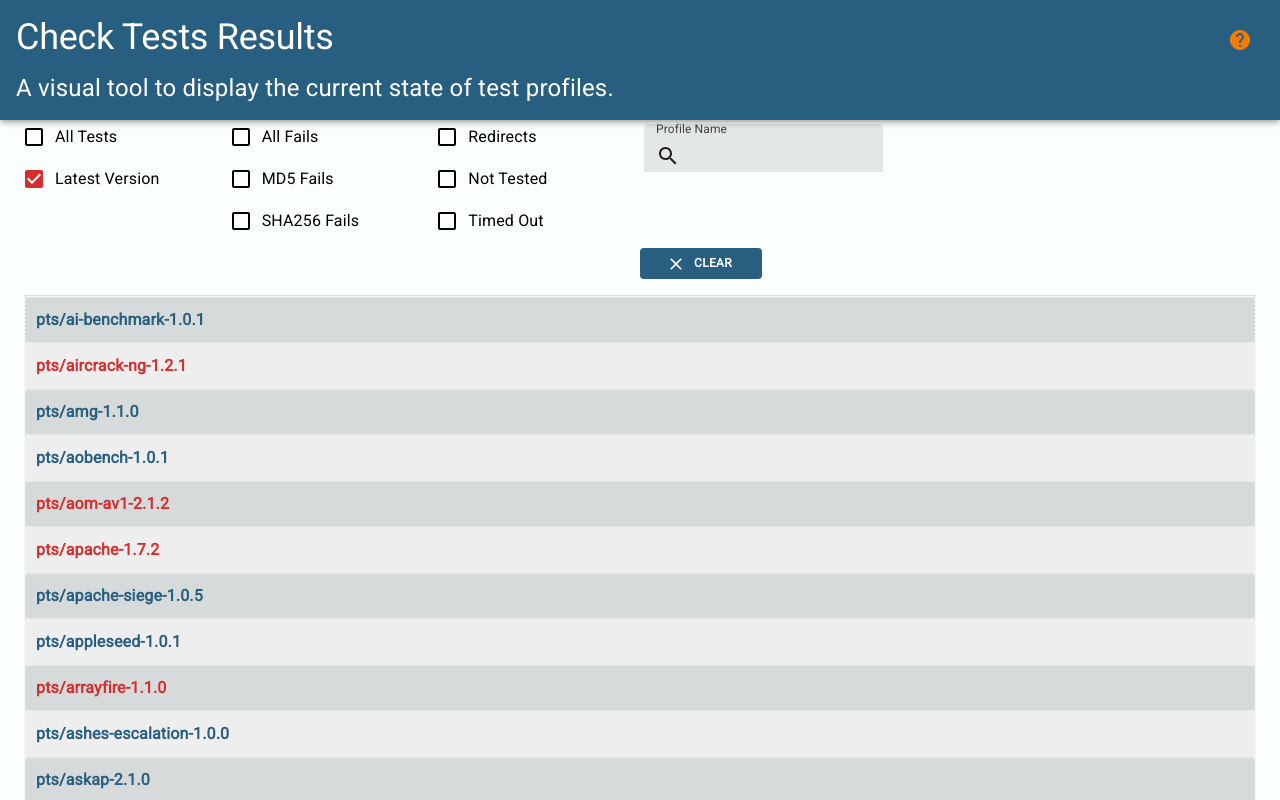
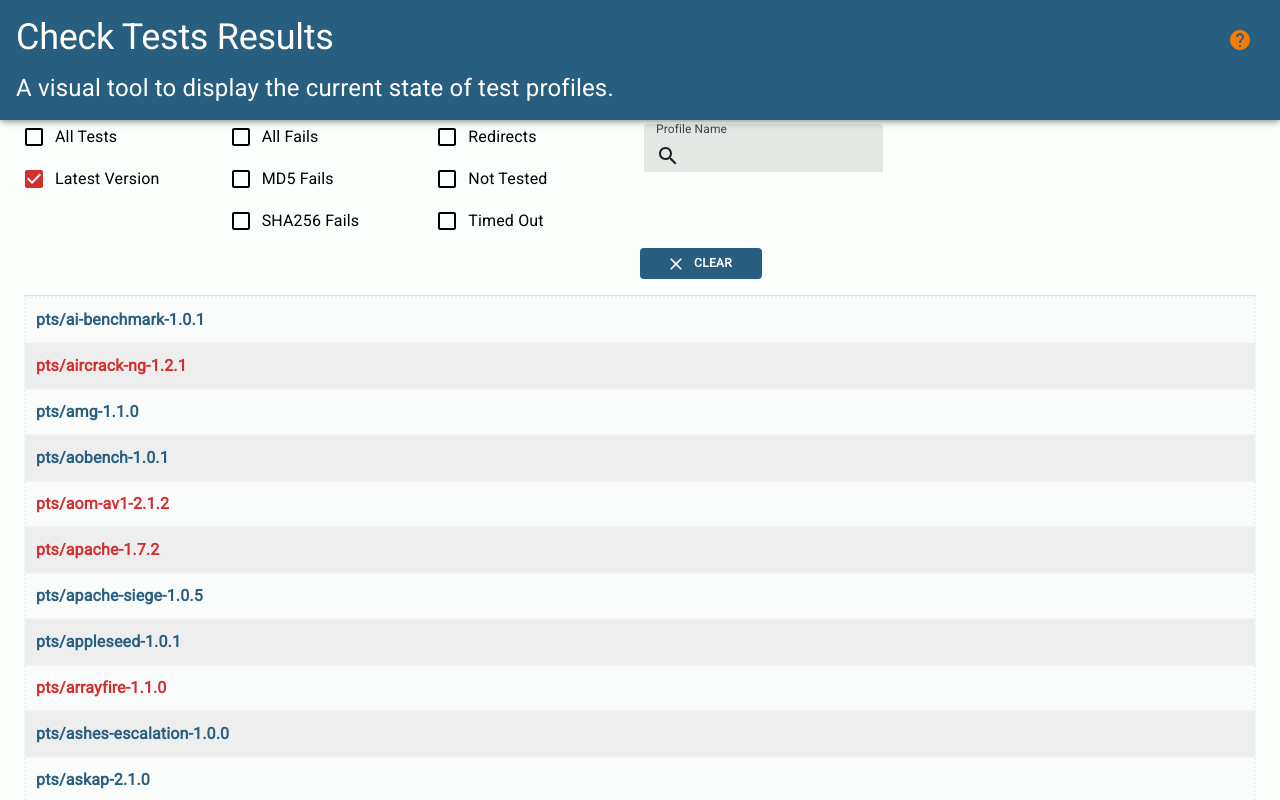
Before and after one commit to tippettj/phoronix-stats, a React (Create React App) app: page / in a window 1280 px wide. Shown: the top 800 px of the page. Built offline with nearby package versions, Linux system fonts and the light colour scheme.

Commit message:
[theme] Updated contrast

```diff
--- a/src/components/theme.js
+++ b/src/components/theme.js
@@ -23,10 +23,12 @@ export const theme = createMuiTheme({
             secondary: "#424242",
         },
         grey: {
-            100 : "#d6dada",
+            // 100 : "#d6dada",
+            100 : "#fafbfb",
+
         },
         background: {
-            textfield : "d6dada",
+            textfield : "fafbfb",
         },
 
     },
```
